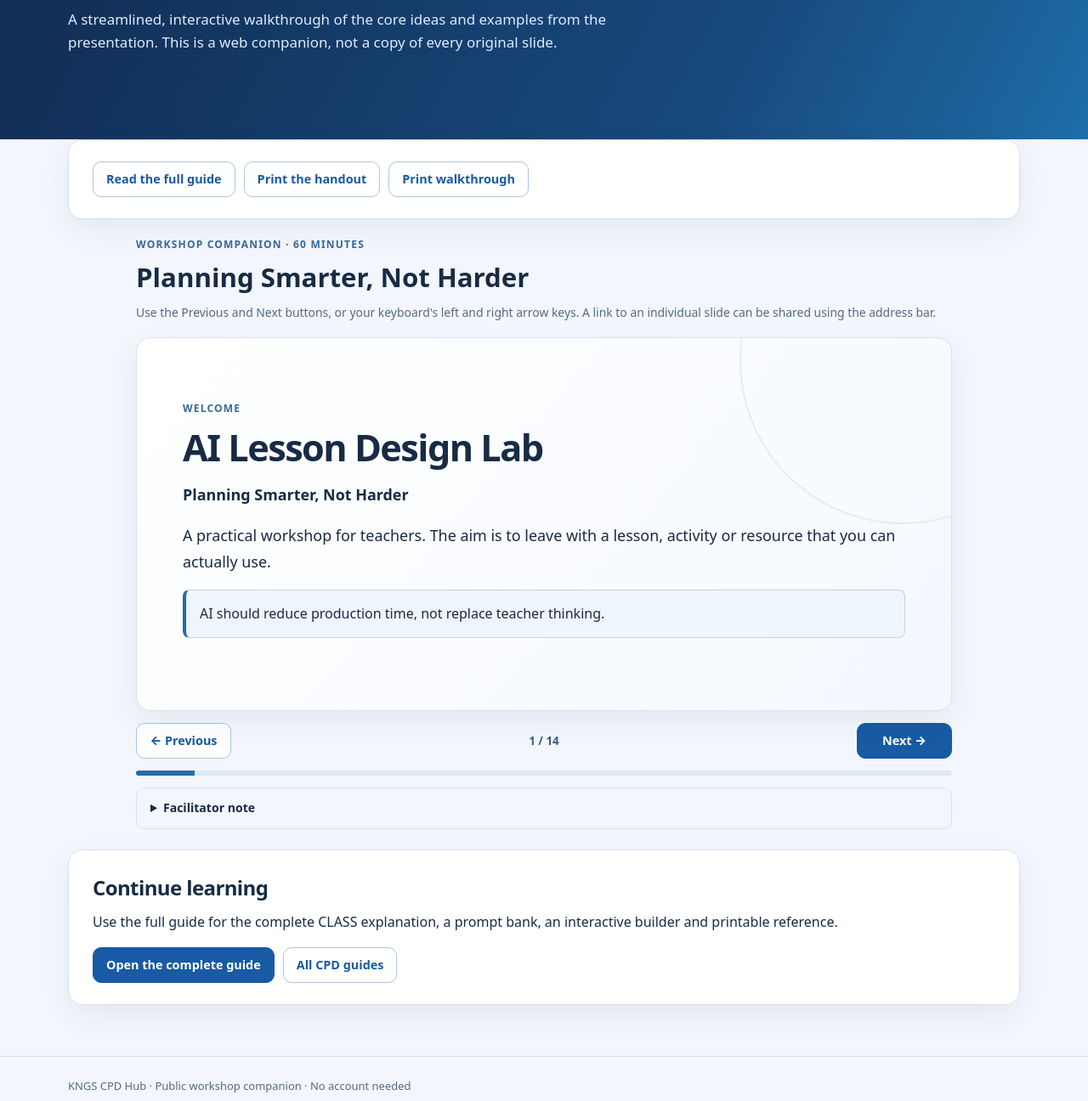
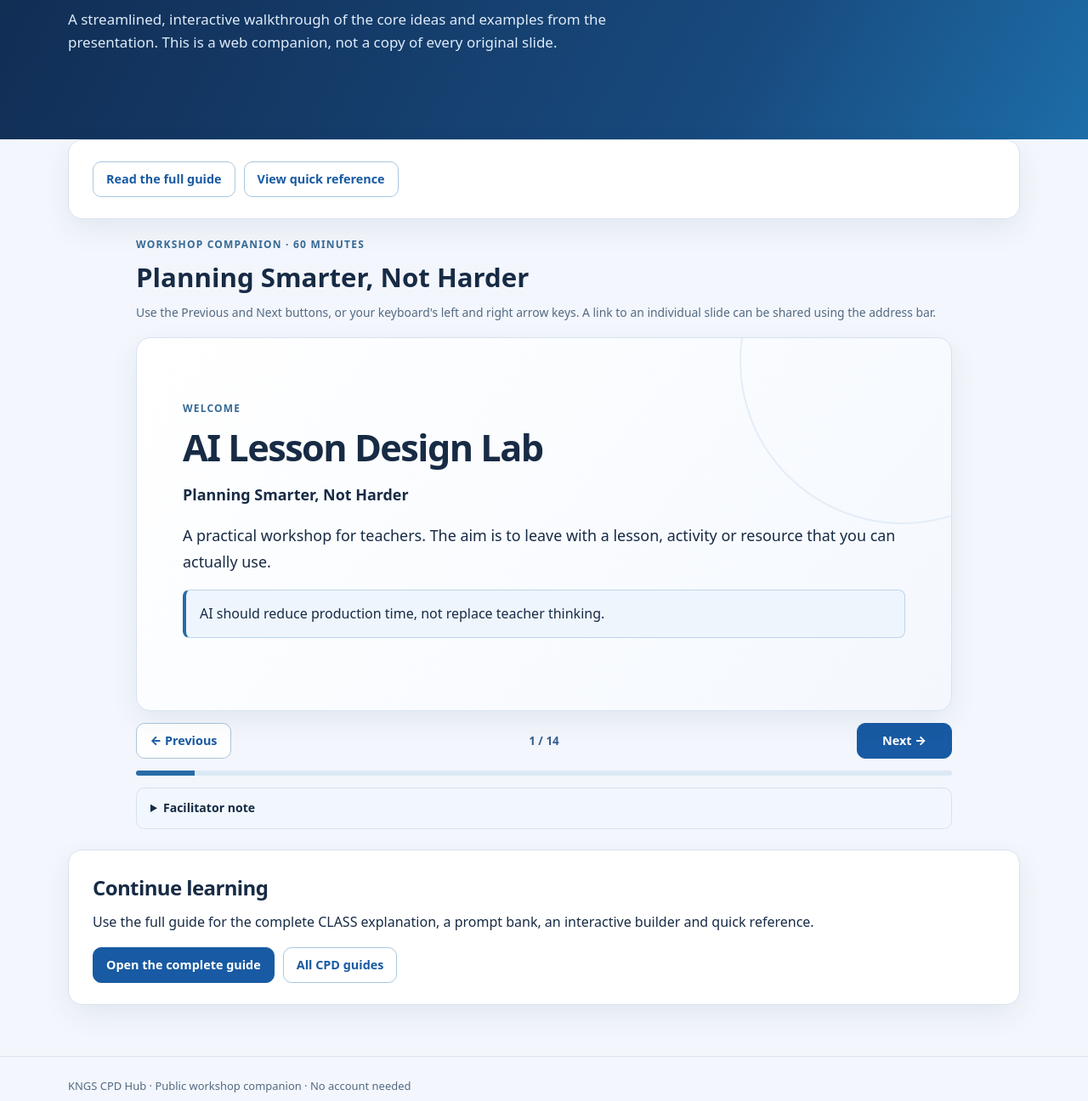
Before and after one commit to kingsnortongirls/cpd, a plain HTML site: page guides/ai-lesson-design-lab-slides.html in a window 1280 px wide. Shown: the part 264-1560 px from the top of the page at 85% size. Drawn offline with Linux system fonts and the light colour scheme.

Commit message:
Remove external branding and downloads from public CPD content

```diff
--- a/guides/ai-lesson-design-lab-slides.html
+++ b/guides/ai-lesson-design-lab-slides.html
@@ -21,7 +21,7 @@
 <body>
 <header class="top"><div class="wrap"><div class="topbar"><span class="brand">KNGS · CPD Hub</span><a class="toplink" href="ai-lesson-design-lab.html">← Full guide</a></div><div class="hero"><div class="eyebrow">Presentation companion</div><h1>AI Lesson Design Lab<br>Workshop Walkthrough</h1><p>A streamlined, interactive walkthrough of the core ideas and examples from the presentation. This is a web companion, not a copy of every original slide.</p></div></div></header>
 <main class="wrap">
-<section class="panel no-print"><div class="actions"><a class="btn secondary" href="ai-lesson-design-lab.html">Read the full guide</a><a class="btn secondary" href="ai-lesson-design-lab-handout.html">Print the handout</a><button class="btn secondary" onclick="window.print()">Print walkthrough</button></div></section>
+<section class="panel no-print"><div class="actions"><a class="btn secondary" href="ai-lesson-design-lab.html">Read the full guide</a><a class="btn secondary" href="ai-lesson-design-lab-handout.html">View quick reference</a></div></section>
 <div class="deck">
  <div class="deck-head"><div class="kicker">Workshop companion · 60 minutes</div><h1>Planning Smarter, Not Harder</h1><p class="muted small">Use the Previous and Next buttons, or your keyboard's left and right arrow keys. A link to an individual slide can be shared using the address bar.</p></div>
  <section class="slidebox" id="slide" aria-live="polite" aria-label="Workshop slide"><div class="kicker">Loading presentation...</div></section>
@@ -29,7 +29,7 @@
  <div class="progress-track" aria-hidden="true"><div id="progress" class="progress-fill"></div></div>
  <details class="notes no-print"><summary>Facilitator note</summary><p id="speaker" style="margin:10px 0 0"></p></details>
 </div>
-<section class="panel no-print" style="margin-top:24px"><h2>Continue learning</h2><p>Use the full guide for the complete CLASS explanation, a prompt bank, an interactive builder and printable reference.</p><div class="actions"><a class="btn" href="ai-lesson-design-lab.html">Open the complete guide</a><a class="btn secondary" href="../index.html">All CPD guides</a></div></section>
+<section class="panel no-print" style="margin-top:24px"><h2>Continue learning</h2><p>Use the full guide for the complete CLASS explanation, a prompt bank, an interactive builder and quick reference.</p><div class="actions"><a class="btn" href="ai-lesson-design-lab.html">Open the complete guide</a><a class="btn secondary" href="../index.html">All CPD guides</a></div></section>
 </main><footer class="footer"><div class="wrap">KNGS CPD Hub · Public workshop companion · No account needed</div></footer>
 <script>
 (function(){
```
